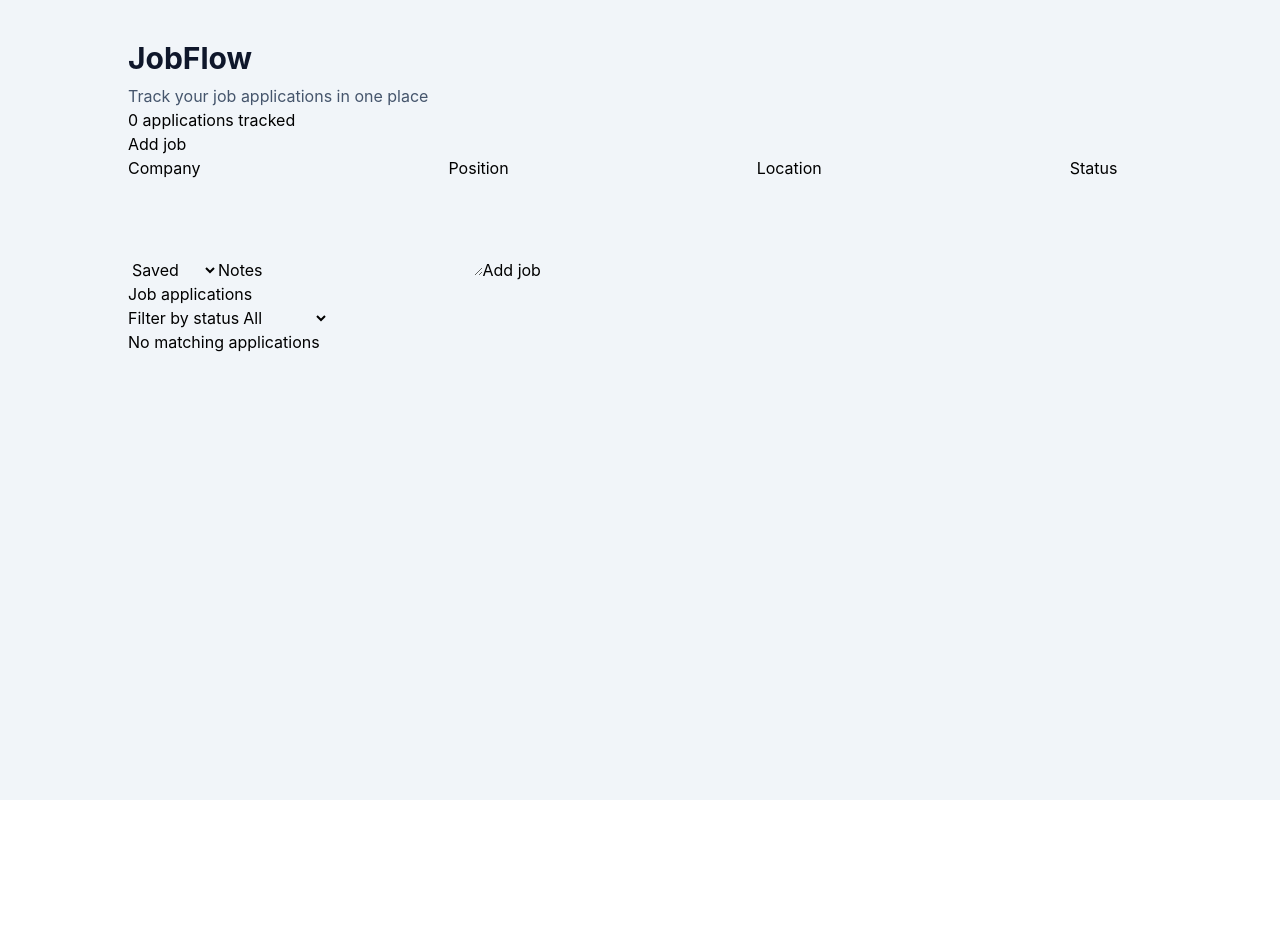
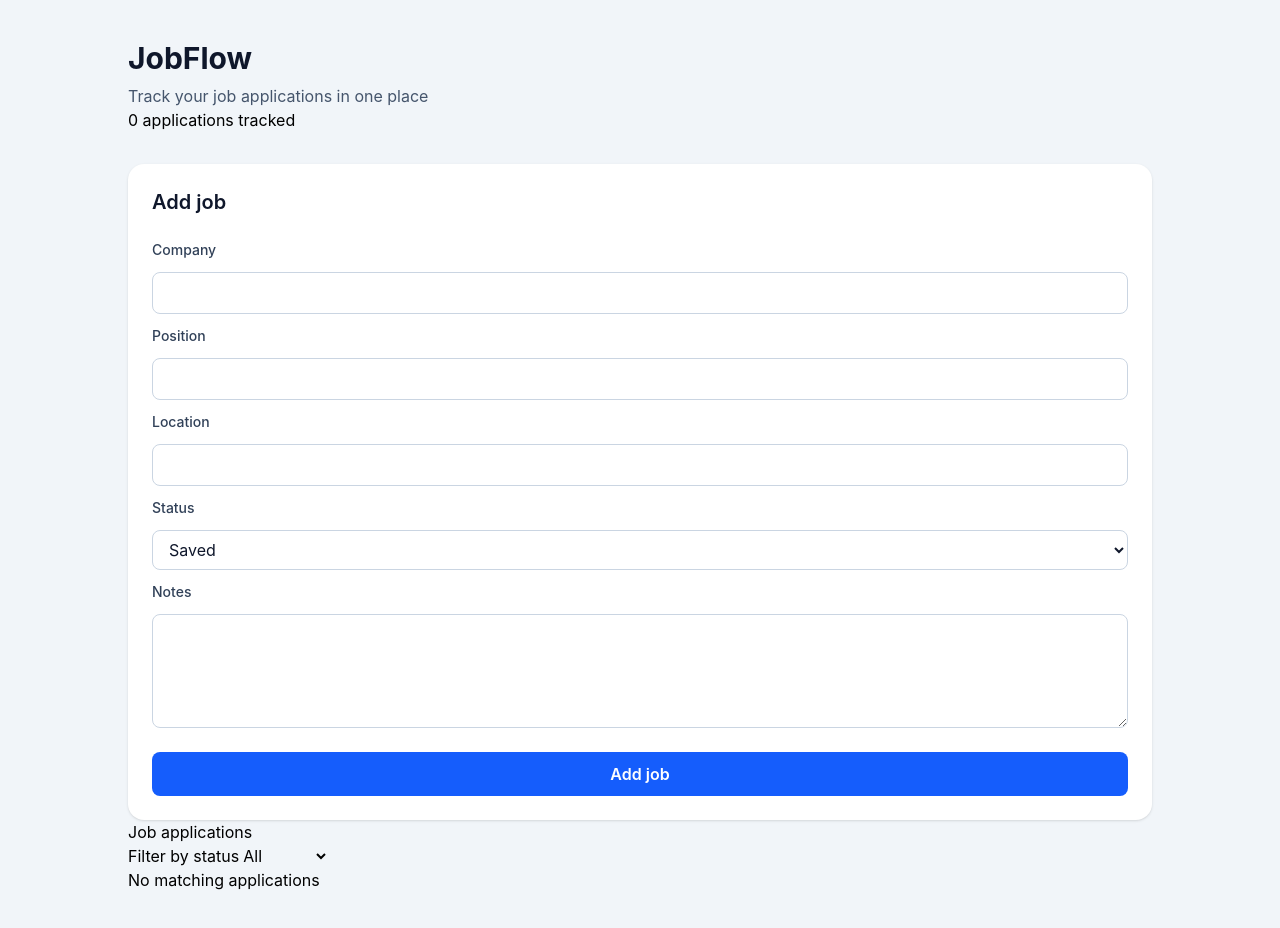
Before and after one commit to Serhiidevel/jobflow, a React (Vite) app: page / in a window 1280 px wide. Shown: the top 928 px of the page. Before the commit the page ends 800 px from the top, so only its background shows below. Built offline with nearby package versions, Linux system fonts and the light colour scheme.

Commit message:
taliwind style job form

```diff
--- a/src/components/JobForm.tsx
+++ b/src/components/JobForm.tsx
@@ -22,7 +22,7 @@ function JobForm({ onAddJob }: JobFormProps) {
       return
     }
 
-    const newJob: Job= {
+    const newJob: Job = {
       id: crypto.randomUUID(),
       createdAt: new Date().toISOString(),
       company: trimmedCompany,
@@ -41,34 +41,48 @@ function JobForm({ onAddJob }: JobFormProps) {
   }
 
   return (
-     <section>
-          <h2>Add job</h2>
-          <form onSubmit={handleSubmit}>
-            <label htmlFor="company">Company</label>
+    <section className="mt-8 rounded-2xl bg-white p-6 shadow-sm">
+      <h2 className="text-xl font-semibold text-slate-900">Add job</h2>
+      <form
+        className="mt-6 flex flex-col gap-3"
+        onSubmit={handleSubmit}>
+        <label
+          className="text-sm font-medium text-slate-700"
+          htmlFor="company">Company</label>
         <input
+          className="rounded-lg border border-slate-300 bg-white px-3 py-2 text-slate-900 outline-none transition focus:border-blue-500 focus:ring-2 focus:ring-blue-200"
           id="company"
           type="text"
           value={company}
           onChange={(event) => setCompany(event.target.value)}
           required
         />
-            <label htmlFor="position">Position</label>
+        <label
+          className="text-sm font-medium text-slate-700"
+          htmlFor="position">Position</label>
         <input
+          className="rounded-lg border border-slate-300 bg-white px-3 py-2 text-slate-900 outline-none transition focus:border-blue-500 focus:ring-2 focus:ring-blue-200"
           id="position"
           type="text"
           value={position}
           onChange={(event) => setPosition(event.target.value)}
           required
         />
-            <label htmlFor="location">Location</label>
+        <label
+          className="text-sm font-medium text-slate-700"
+          htmlFor="location">Location</label>
         <input
+          className="rounded-lg border border-slate-300 bg-white px-3 py-2 text-slate-900 outline-none transition focus:border-blue-500 focus:ring-2 focus:ring-blue-200"
           id="location"
           type="text"
           value={location}
           onChange={(event) => setLocation(event.target.value)}
         />
-            <label htmlFor="status">Status</label>
+        <label
+          className="text-sm font-medium text-slate-700"
+          htmlFor="status">Status</label>
         <select
+          className="rounded-lg border border-slate-300 bg-white px-3 py-2 text-slate-900 outline-none transition focus:border-blue-500 focus:ring-2 focus:ring-blue-200"
           id="status"
           value={status}
           onChange={(event) => setStatus(event.target.value as JobStatus)}
@@ -79,14 +93,19 @@ function JobForm({ onAddJob }: JobFormProps) {
           <option value="rejected">Rejected</option>
           <option value="offer">Offer</option>
         </select>
-            <label htmlFor="notes">Notes</label>
+        <label
+          className="text-sm font-medium text-slate-700"
+          htmlFor="notes">Notes</label>
         <textarea
+          className="resize-y rounded-lg border border-slate-300 bg-white px-3 py-2 text-slate-900 outline-none transition focus:border-blue-500 focus:ring-2 focus:ring-blue-200"
           id="notes"
           rows={4}
           value={notes}
           onChange={(event) => setNotes(event.target.value)}
         ></textarea>
-            <button type="submit">Add job</button>
+        <button
+          className="mt-3 cursor-pointer rounded-lg bg-blue-600 px-4 py-2.5 font-semibold text-white transition hover:bg-blue-700 focus:outline-none focus:ring-2 focus:ring-blue-500 focus:ring-offset-2 active:bg-blue-800"
+          type="submit">Add job</button>
       </form>
     </section>
   )
```
Lines whose indentation alone changed are shown as unchanged.
